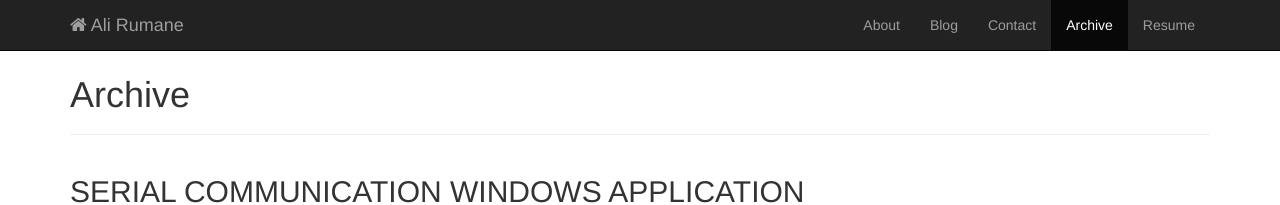
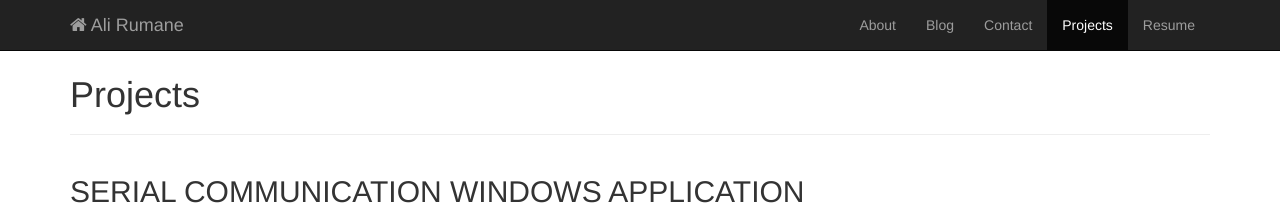
Before and after one commit to alirumane/ali-backup, a Jekyll site: the page built from projects.html, in a window 1280 px wide. Shown: the top 205 px of the page. Built offline with Jekyll 4.4.1, drawn with Linux system fonts in a browser that asks for light colours.

Commit message:
Update projects.html

```diff
--- a/projects.html
+++ b/projects.html
@@ -1,7 +1,7 @@
 ---
 layout: page
-title : Archive
-header : Post Archive
+title : Projects
+header : Projects
 group: navigation
 ---
 {% include JB/setup %}
```
